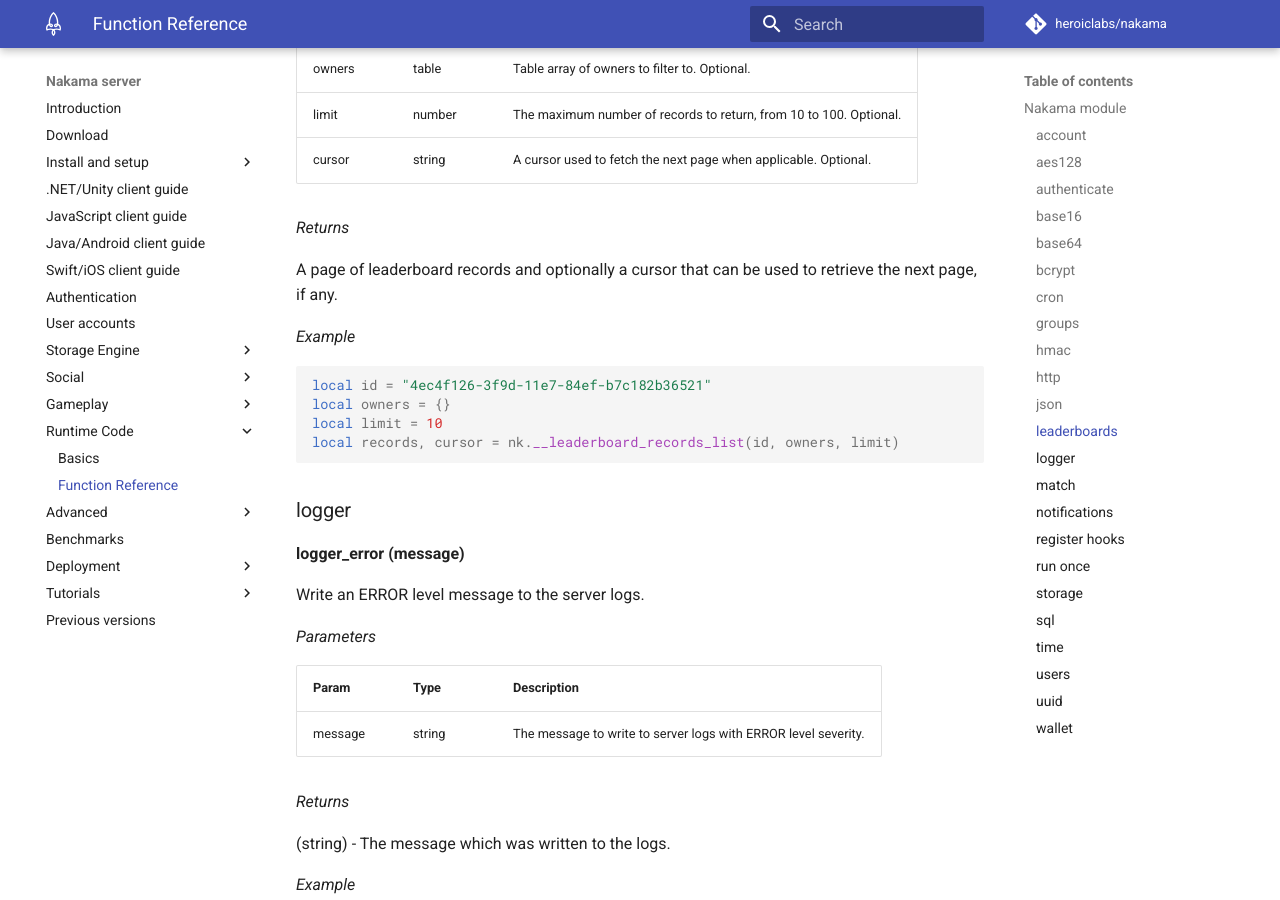
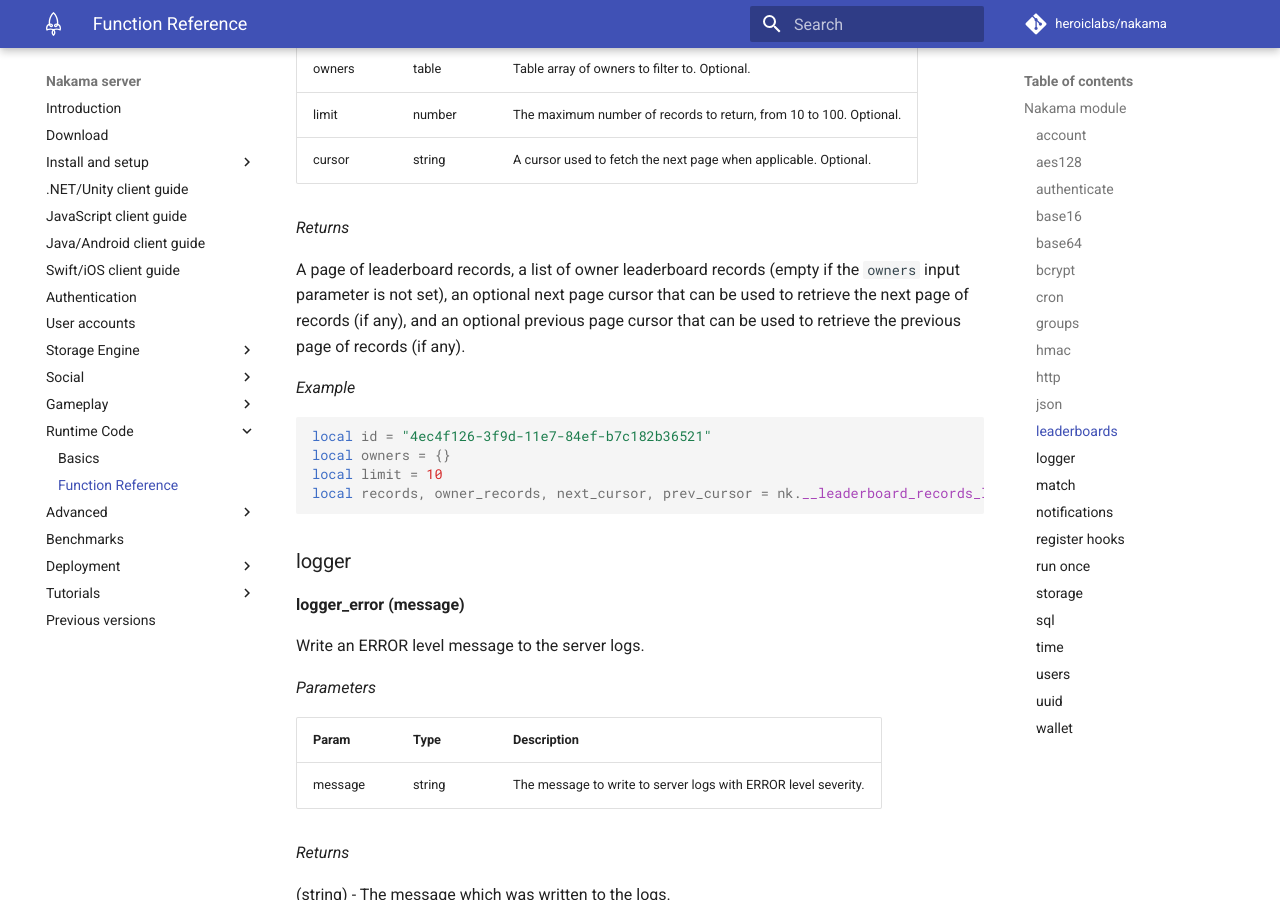
Before and after one commit to heroiclabs/nakama-docs, an MkDocs documentation site: the page built from docs/runtime-code-function-reference.md, in a window 1280 px wide and 900 px high, scrolled down 21720 px. Built offline with MkDocs 1.6.1 and Material for MkDocs 9.7.7, drawn with Linux system fonts in a browser that asks for light colours; comment, search, counter and statistics services are not loaded; old or Windows-style settings are respelled for this version of MkDocs.

Commit message:
Update leaderboard records list runtime function reference.

````diff
--- a/docs/runtime-code-function-reference.md
+++ b/docs/runtime-code-function-reference.md
@@ -898,7 +898,7 @@
 
 _Returns_
 
-A page of leaderboard records and optionally a cursor that can be used to retrieve the next page, if any.
+A page of leaderboard records, a list of owner leaderboard records (empty if the `owners` input parameter is not set), an optional next page cursor that can be used to retrieve the next page of records (if any), and an optional previous page cursor that can be used to retrieve the previous page of records (if any).
 
 _Example_
 
@@ -906,7 +906,7 @@
 local id = "4ec4f126-3f9d-11e7-84ef-b7c182b36521"
 local owners = {}
 local limit = 10
-local records, cursor = nk.__leaderboard_records_list(id, owners, limit)
+local records, owner_records, next_cursor, prev_cursor = nk.__leaderboard_records_list(id, owners, limit)
 ```
 
 ### logger
````
